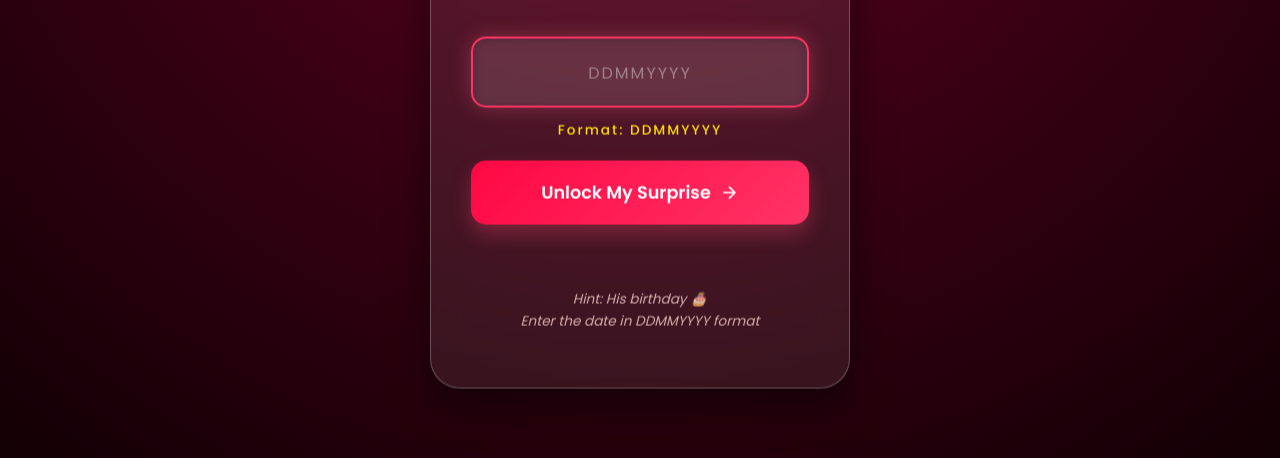
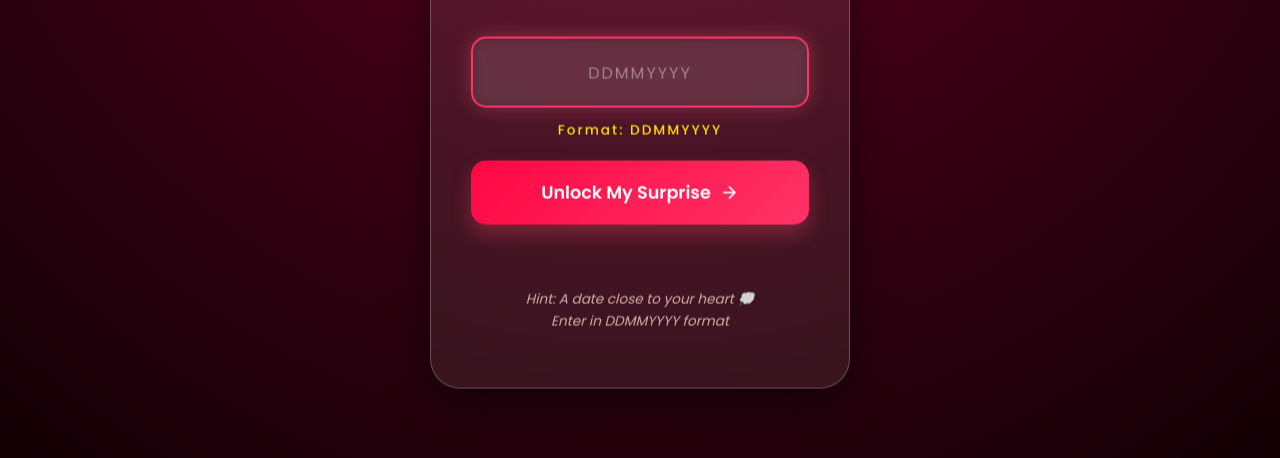
Before and after one commit to hbharsha28-afk/birthday-vault, a website: page public/index.html in a window 1280 px wide. Shown: the part 342-800 px from the top of the page. Drawn offline with nearby package versions, Linux system fonts and the light colour scheme; a web font is replaced by a local one.

Commit message:
Make hint cryptic and private

```diff
--- a/public/index.html
+++ b/public/index.html
@@ -34,7 +34,7 @@
                 </button>
             </div>
             <p id="errorMsg" class="error-msg"></p>
-            <p class="hint-text">Hint: His birthday 🎂<br>Enter the date in DDMMYYYY format</p>
+            <p class="hint-text">Hint: A date close to your heart 💭<br>Enter in DDMMYYYY format</p>
         </div>
     </div>
 
```
